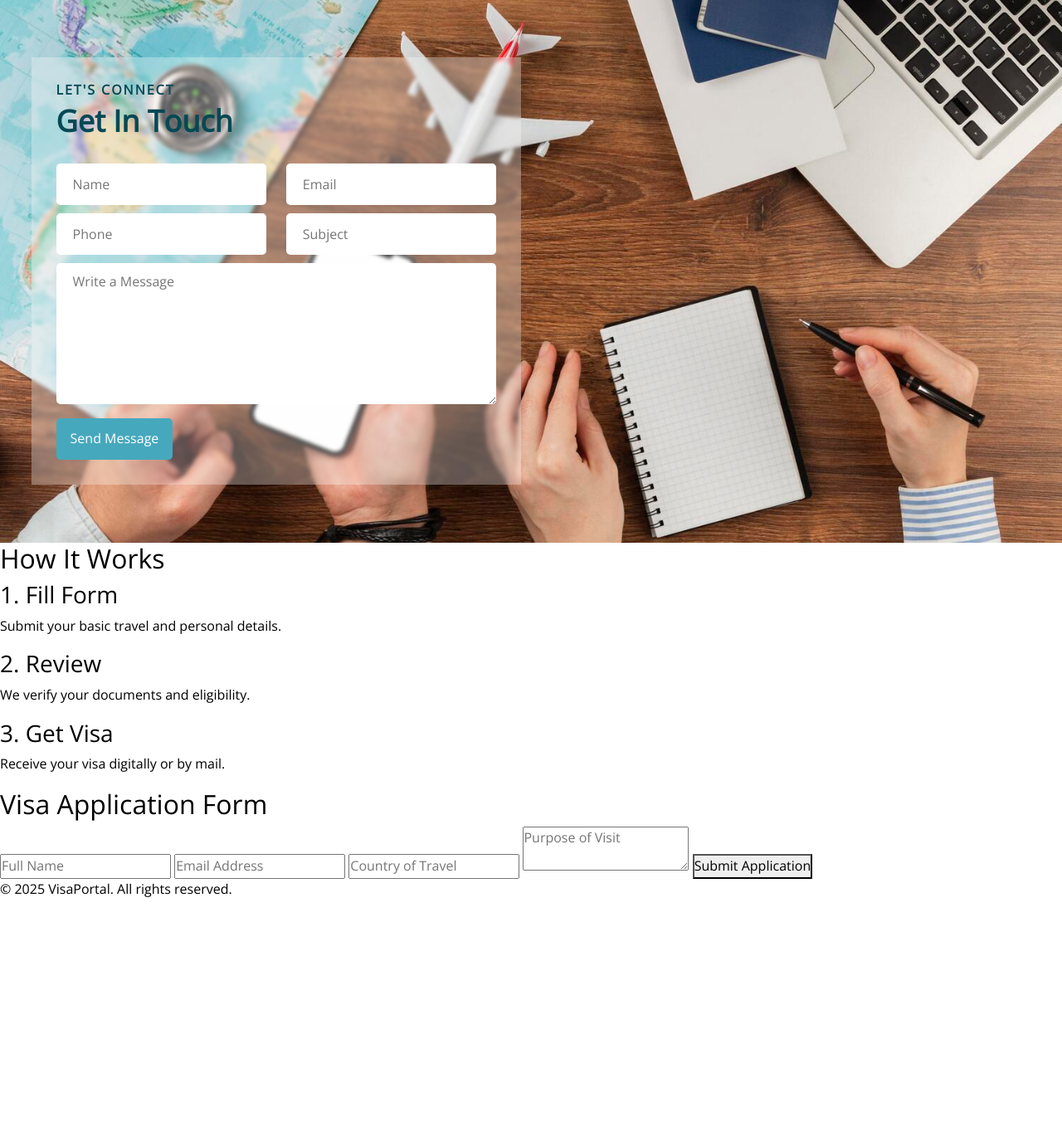
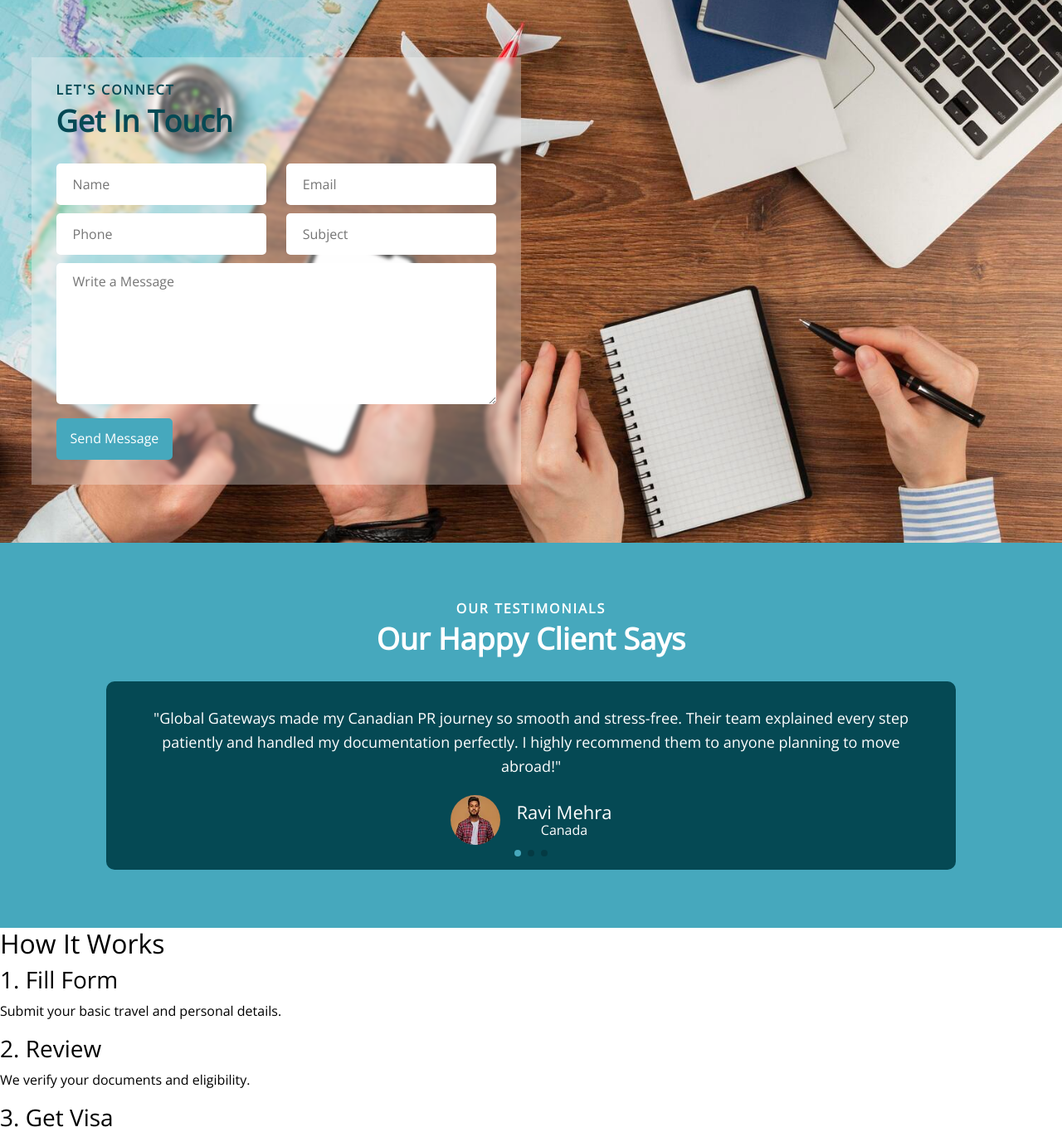
Before and after one commit to MihirMNai/globalgateways, a PHP site: page / in a window 1280 px wide. Shown: the part 2772-4136 px from the top of the page at 83% size. Before the commit the page ends 3853 px from the top, so only its background shows below. Run offline with PHP 8.4, Linux system fonts and the light colour scheme; some libraries are stand-ins or nearby versions.

Commit message:
Add files via upload

```diff
--- a/index.html
+++ b/index.html
@@ -6,6 +6,7 @@
     <title>Global Gateways - FLY HIGH WITH GLOBAL GATEWAYS</title>
     <link rel="stylesheet" href="./css/bootstrap.min.css" />
     <link rel="stylesheet" href="./css/fontawesome-all.min.css" />
+    <link rel="stylesheet" href="./css/swiper-bundle.min.css" />
     <link rel="stylesheet" href="style.css" />
     <link
       href="https://fonts.googleapis.com/css2?family=Montserrat:wght@600&family=Open+Sans&display=swap"
@@ -262,6 +263,7 @@
           </div>
           <div class="col-lg-6">
             <div class="wcu-content">
+              <div class="gg-sction-title">
                 <div class="gg-sction-subtitle">
                   <h2>Why Choose Us</h2>
                 </div>
@@ -270,6 +272,7 @@
                     Why Thousands Trust <br />
                     Global Gateways
                   </h2>
+                </div>
               </div>
               <div class="wcu-lists">
                 <div class="wcu-list-item mb-20">
@@ -328,11 +331,13 @@
         <div class="row">
           <div class="col-lg-6">
             <div class="git-sction-form">
+              <div class="gg-sction-title">
                 <div class="gg-sction-subtitle">
                   <h2>Let's Connect</h2>
                 </div>
                 <div class="gg-sction-maintitle">
                   <h2>Get In Touch</h2>
+                </div>
               </div>
               <form id="contact-form">
                 <div class="row">
@@ -399,10 +404,12 @@
                   </div>
                   <div class="col-lg-12 col-md-12">
                     <div class="form-group">
-                      <p id="form-status" style="color: green; display: none;"></p>
+                      <p
+                        id="form-status"
+                        style="color: green; display: none"
+                      ></p>
                     </div>
                   </div>
-
                 </div>
               </form>
             </div>
@@ -412,6 +419,99 @@
       </div>
     </div>
     <!-- Get in Touch Section End -->
+
+    <!-- Testimonial Section Start -->
+    <div class="testimonial-sction pt-70 pb-70">
+      <div class="container">
+        <div class="row">
+          <div class="gg-sction-title text-center">
+            <div class="gg-sction-subtitle">
+              <h2>Our Testimonials</h2>
+            </div>
+            <div class="gg-sction-maintitle">
+              <h2>Our Happy Client Says</h2>
+            </div>
+          </div>
+          <div class="swiper testimonial-swiper col-lg-10 offset-lg-1">
+            <div class="swiper-wrapper">
+              <div class="swiper-slide testi-content">
+                <div class="testi-text">
+                  <p>
+                    "Global Gateways made my Canadian PR journey so smooth and
+                    stress-free. Their team explained every step patiently and
+                    handled my documentation perfectly. I highly recommend them
+                    to anyone planning to move abroad!"
+                  </p>
+                </div>
+                <div class="testi-profile">
+                  <div class="testi-icon">
+                    <img src="./images/testimonial/t1.webp" alt="" />
+                  </div>
+                  <div class="testi-profile-text">
+                    <div class="testi-name">
+                      <h3>Ravi Mehra</h3>
+                    </div>
+                    <div class="testi-country">
+                      <h4>Canada</h4>
+                    </div>
+                  </div>
+                </div>
+              </div>
+              <div class="swiper-slide testi-content">
+                <div class="testi-text">
+                  <p>
+                    "I got my student visa for Australia through Global
+                    Gateways. From university selection to SOP guidance, they
+                    supported me like family. The process felt personal, not
+                    transactional — truly the best consultancy!"
+                  </p>
+                </div>
+                <div class="testi-profile">
+                  <div class="testi-icon">
+                    <img src="./images/testimonial/t3.webp" alt="" />
+                  </div>
+                  <div class="testi-profile-text">
+                    <div class="testi-name">
+                      <h3>Pooja Nair</h3>
+                    </div>
+                    <div class="testi-country">
+                      <h4>Australia</h4>
+                    </div>
+                  </div>
+                </div>
+              </div>
+              <div class="swiper-slide testi-content">
+                <div class="testi-text">
+                  <p>
+                    "Thanks to Global Gateways, I secured a work visa for
+                    Germany with zero complications. They were knowledgeable
+                    about the latest immigration rules and helped me get the job
+                    offer sorted. Very professional and prompt service!"
+                  </p>
+                </div>
+                <div class="testi-profile">
+                  <div class="testi-icon">
+                    <img src="./images/testimonial/t2.webp" alt="" />
+                  </div>
+                  <div class="testi-profile-text">
+                    <div class="testi-name">
+                      <h3>Amitabh Reddy</h3>
+                    </div>
+                    <div class="testi-country">
+                      <h4>Germany</h4>
+                    </div>
+                  </div>
+                </div>
+              </div>
+            </div>
+            <!-- <div class="swiper-button-next"></div> -->
+            <!-- <div class="swiper-button-prev"></div> -->
+            <div class="swiper-pagination"></div>
+          </div>
+        </div>
+      </div>
+    </div>
+    <!-- Testimonial Section ENd -->
 
     <!-- How It Works -->
     <section class="how-it-works">
@@ -449,9 +549,9 @@
       <p>&copy; 2025 VisaPortal. All rights reserved.</p>
     </footer>
 
-
     <script src="./js/bootstrap.bundle.min.js"></script>
     <script src="./js/fontawesome-all.min.js"></script>
+    <script src="./js/swiper-bundle.min.js"></script>
     <script src="https://cdn.jsdelivr.net/npm/@emailjs/browser@3/dist/email.min.js"></script>
     <script src="./js/script.js" defer></script>
   </body>
--- a/style.css
+++ b/style.css
@@ -258,7 +258,7 @@ body {
   transition: all 0.2s ease-in-out;
 }
 .style-btn a,
-.style-btn button{
+.style-btn button {
   color: var(--gg-white);
   background: var(--gg-secondary);
   text-decoration: none;
@@ -284,8 +284,7 @@ body {
   z-index: -1;
 }
 .style-btn a:hover,
-.style-btn button:hover
-{
+.style-btn button:hover {
   border: 2px solid var(--gg-secondary);
   color: var(--gg-secondary);
 }
@@ -505,7 +504,7 @@ body {
   background-repeat: no-repeat;
   background-attachment: fixed;
 }
-.git-sction .gg-sction-subtitle h2{
+.git-sction .gg-sction-subtitle h2 {
   color: var(--gg-primary);
 }
 .git-sction-form {
@@ -513,7 +512,9 @@ body {
   backdrop-filter: blur(2px);
   background: rgb(255 255 255 / 30%);
 }
-.form-group input, .form-group textarea, .form-group select {
+.form-group input,
+.form-group textarea,
+.form-group select {
   width: 100%;
   margin-bottom: 10px;
   padding: 10px 10px 10px 20px;
@@ -524,6 +525,58 @@ body {
 .form-group textarea {
   height: 170px;
 }
-input:focus-visible, textarea:focus-visible {
+input:focus-visible,
+textarea:focus-visible {
   outline: 1.8px solid var(--gg-secondary);
 }
+/* Testimonial Section */
+.testimonial-sction {
+  background-color: var(--gg-secondary);
+}
+.testimonial-sction .gg-sction-subtitle h2,
+.testimonial-sction .gg-sction-maintitle h2 {
+  color: var(--gg-white);
+}
+.testi-content {
+  background-color: var(--gg-primary);
+  padding: 30px 30px;
+  border-radius: 10px;
+  text-align: center;
+  color: var(--gg-white);
+}
+.testi-profile {
+  display: inline-flex;
+  align-items: center;
+}
+.testi-text p {
+  font-size: 18px;
+  margin-bottom: 20px;
+}
+.testi-icon img {
+  width: 60px;
+  height: auto;
+  border-radius: 50%;
+  margin-right: 20px;
+}
+.testi-name h3 {
+  font-size: 22px;
+  margin-bottom: 0;
+}
+.testi-country h4{
+  font-size: 16px;
+  margin-bottom: 0;
+}
+/* .swiper-button-prev::after,
+.swiper-button-next::after{
+  font-size: 20px;
+  color: white;
+}
+.swiper-button-prev {
+  left: 5px;
+}
+.swiper-button-next {
+  right: 5px;
+} */
+.swiper-pagination-bullet-active{
+  background: var(--gg-secondary);
+}
```
Lines whose indentation alone changed are shown as unchanged.
